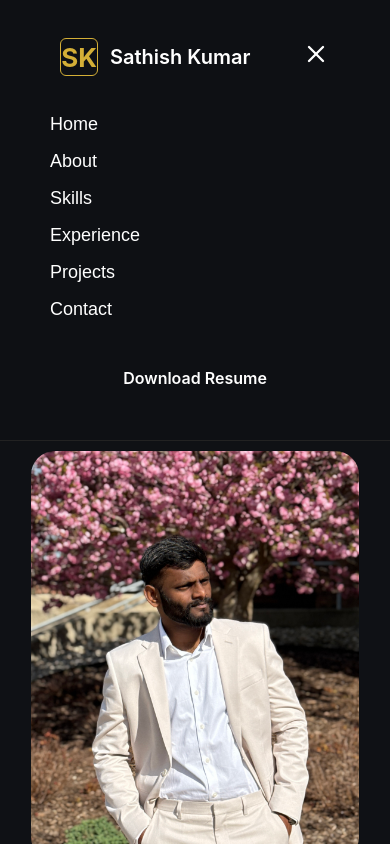
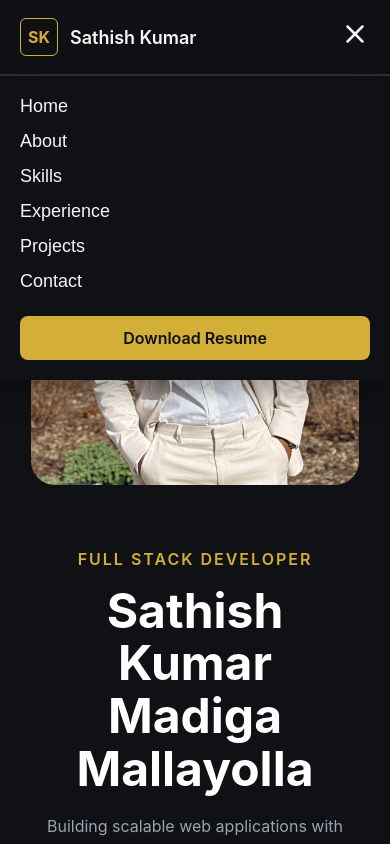
Before and after one commit to Sathish0620/Portfolio, a React (Vite) app: page / in a window 390 px wide. Both pictures are taken after a click on the button "Toggle navigation menu". Shown: the top 844 px of the page. Built offline with nearby package versions, Linux system fonts and the light colour scheme.

Commit message:
feat: complete responsive navigation bar

```diff
--- /dev/null
+++ b/src/components/Button/Button.css
@@ -0,0 +1,52 @@
+.btn {
+    display: inline-flex;
+    align-items: center;
+    justify-content: center;
+
+    padding: 14px 28px;
+
+    border-radius: 10px;
+
+    font-weight: 600;
+
+    font-size: 16px;
+
+    text-decoration: none;
+
+    cursor: pointer;
+
+    transition: all .3s ease;
+}
+
+.btn-primary {
+
+    background: var(--gold);
+
+    color: var(--bg);
+
+    border: 2px solid var(--gold);
+
+}
+
+.btn-primary:hover{
+
+    background: transparent;
+
+    color: var(--gold);
+
+}
+
+.btn-secondary{
+
+    border:2px solid var(--gold);
+
+    color:var(--gold);
+
+}
+.btn-secondary:hover{
+
+    background:var(--gold);
+
+    color:var(--bg);
+
+}
--- /dev/null
+++ b/src/components/Button/Button.tsx
@@ -0,0 +1,40 @@
+import "./Button.css";
+
+interface ButtonProps {
+  children: React.ReactNode;
+  href?: string;
+  onClick?: () => void;
+  variant?: "primary" | "secondary";
+  download?: boolean;
+}
+
+const Button = ({
+  children,
+  href,
+  onClick,
+  variant = "primary",
+  download = false,
+}: ButtonProps) => {
+  if (href) {
+    return (
+      <a
+        href={href}
+        download={download}
+        className={`btn btn-${variant}`}
+      >
+        {children}
+      </a>
+    );
+  }
+
+  return (
+    <button
+      className={`btn btn-${variant}`}
+      onClick={onClick}
+    >
+      {children}
+    </button>
+  );
+};
+
+export default Button;
--- a/src/components/Hero/Hero.css
+++ b/src/components/Hero/Hero.css
@@ -107,3 +107,23 @@ order:-1;
 }
 
 }
+.hero-buttons{
+
+    display:flex;
+
+    gap:18px;
+
+    margin-top:2rem;
+
+}
+@media(max-width:900px){
+
+.hero-buttons{
+
+justify-content:center;
+
+flex-wrap:wrap;
+
+}
+
+}
--- a/src/components/Hero/Hero.tsx
+++ b/src/components/Hero/Hero.tsx
@@ -1,7 +1,8 @@
 import "./Hero.css";
 
 import { PROFILE } from "../../constants/profile";
-
+import Button from "../Button/Button";
+import { scrollToSection } from "../../utils/scrollToSection";
 import heroImage from "../../assets/images/Photo.jpeg";
 
 const Hero = () => {
@@ -26,6 +27,12 @@ const Hero = () => {
           </p>
 
           <div className="hero-buttons">
+            <Button href={PROFILE.resume} download>
+                Download Resume
+            </Button>
+            <Button variant="secondary" onClick={()=>scrollToSection("Projects")}>
+              View Projects
+            </Button>
 
           </div>
 
--- a/src/components/Navbar/Navbar.css
+++ b/src/components/Navbar/Navbar.css
@@ -1,234 +1,283 @@
+/* ==========================================
+   NAVBAR
+========================================== */
+
 .navbar {
-
-    position: sticky;
-    top: 0;
-    padding:20px 30px;
-    transition:.3s;
-
-    width: 100%;
-
-    background: rgba(15,17,21,.85);
-
-    backdrop-filter: blur(12px);
-
-    z-index: 999;
-
-    border-bottom:1px solid #222;
-
+  position: sticky;
+  top: 0;
+  width: 100%;
+  background: rgba(15, 17, 21, 0.85);
+  backdrop-filter: blur(12px);
+  border-bottom: 1px solid var(--border);
+  transition: all 0.3s ease;
+  z-index: 999;
 }
 
-.navbar.scrolled{
-
-padding:12px 0;
-
-box-shadow:0 8px 25px rgba(0,0,0,.3);
-
+.navbar.scrolled {
+  background: rgba(15, 17, 21, 0.95);
+  box-shadow: 0 8px 25px rgba(0, 0, 0, 0.35);
 }
 
-.nav-container{
+/* ==========================================
+   CONTAINER
+========================================== */
 
-    max-width:1200px;
+.nav-container {
+  position: relative;
 
-    margin:auto;
+  max-width: 1200px;
+  margin: 0 auto;
 
-    display:flex;
+  display: flex;
+  justify-content: space-between;
+  align-items: center;
 
-    justify-content:space-between;
-
-    align-items:center;
-
-    padding:18px 30px;
-
+  padding: 18px 30px;
 }
 
-.logo{
-     display:flex;
-    align-items:center;
-    gap:12px;
+/* ==========================================
+   LOGO
+========================================== */
 
-    font-size:26px;
+.logo {
+  display: flex;
+  align-items: center;
+  gap: 12px;
 
-    font-weight:bold;
-
-    cursor:pointer;
-
-    color:#D4AF37;
-
+  cursor: pointer;
 }
 
+.logo-box {
+  width: 38px;
+  height: 38px;
 
-.nav-links{
+  display: flex;
+  justify-content: center;
+  align-items: center;
 
-    background:none;
+  border: 1px solid var(--gold);
+  border-radius: 6px;
 
-    border:none;
+  color: var(--gold);
+  font-weight: 700;
 
-    color:white;
-
-    cursor:pointer;
-
-    font-size:16px;
-    padding:8px 12px;
-
+  transition: all 0.3s ease;
 }
 
-.nav-link:hover{
-
-    color:#D4AF37;
-    transition: color 0.25s ease;
-
+.logo:hover .logo-box {
+  background: var(--gold);
+  color: var(--bg);
 }
 
-.resume-btn{
-
-    background:#e3be44;
-
-    color:black;
-
-    border:none;
-
-    padding:10px 18px;
-
-    border-radius:8px;
-
-    cursor:pointer;
-    transition: all 0.3s ease;
-
-}
-.resume-btn:hover{
-    background:transparent;
-    color:#696865;
-    border:1px solid #D4AF37;
+.logo-text {
+  color: var(--text);
+  font-size: 20px;
+  font-weight: 600;
 }
 
-.logo-box{
+/* ==========================================
+   DESKTOP NAVIGATION
+========================================== */
 
-    width:38px;
-    height:38px;
-
-    display:flex;
-    align-items:center;
-    justify-content:center;
-
-    border:1px solid #D4AF37;
-
-    border-radius:6px;
-
-    color:#D4AF37;
-
-    font-weight:700;
+.nav-links {
+  display: flex;
+  gap: 24px;
 }
 
-.logo-text{
+.nav-link {
+  background: transparent;
+  border: none;
 
-    font-size:20px;
+  color: var(--text);
 
-    font-weight:600;
+  font-size: 16px;
+  font-weight: 500;
 
-    color:white;
-}
-.nav-actions{
-    display:flex;
-    align-items:center;
-    gap:16px;
-}
-.menu-btn{
+  cursor: pointer;
 
-    display:none;
+  padding: 8px 12px;
 
-    background:none;
-
-    border:none;
-
-    color:var(--text);
-
-    cursor:pointer;
-
-    font-size:28px;
-
+  transition: color 0.25s ease;
 }
 
+.nav-link:hover {
+  color: var(--gold);
+}
+
+/* ==========================================
+   ACTIONS
+========================================== */
+
+.nav-actions {
+  display: flex;
+  align-items: center;
+  gap: 16px;
+}
+
+/* ==========================================
+   RESUME BUTTON
+========================================== */
+
+.resume-btn {
+  text-decoration: none;
+
+  padding: 10px 18px;
+
+  border: 2px solid var(--gold);
+  border-radius: 8px;
+
+  background: var(--gold);
+  color: var(--bg);
+
+  font-weight: 600;
+
+  transition: all 0.3s ease;
+}
+
+.resume-btn:hover {
+  background: transparent;
+  color: var(--gold);
+}
+
+/* ==========================================
+   HAMBURGER BUTTON
+========================================== */
+
+.menu-btn {
+  display: none;
+
+  background: none;
+  border: none;
+
+  color: var(--text);
+
+  cursor: pointer;
+
+  font-size: 30px;
+
+  transition: color 0.3s ease;
+}
+
+.menu-btn:hover {
+  color: var(--gold);
+}
+
+/* ==========================================
+   MOBILE MENU
+========================================== */
+
 .mobile-menu {
-    transform: translateX(100%);
-    opacity: 0;
-    transition: all 0.3s ease;
-    pointer-events: none;
+  position: absolute;
+
+  top: calc(100% + 1px);
+  left: 0;
+
+  width: 100%;
+
+  display: flex;
+  flex-direction: column;
+  gap: 14px;
+
+  background: var(--bg);
+
+  border-top: 1px solid var(--border);
+  box-shadow: 0 12px 25px rgba(0, 0, 0, 0.35);
+
+  padding: 20px;
+
+  opacity: 0;
+  visibility: hidden;
+
+  transform: translateY(-10px);
+
+  pointer-events: none;
+
+  transition:
+    opacity 0.3s ease,
+    transform 0.3s ease,
+    visibility 0.3s ease;
 }
 
 .mobile-menu.open {
-    transform: translateX(0);
-    opacity: 1;
-    pointer-events: auto;
+  opacity: 1;
+  visibility: visible;
+
+  transform: translateY(0);
+
+  pointer-events: auto;
 }
 
-@media (max-width:768px){
+/* ==========================================
+   MOBILE NAV BUTTONS
+========================================== */
 
-.nav-links{
+.mobile-nav-link {
+  background: transparent;
+  border: none;
 
-display:none;
+  color: var(--text);
 
+  font-size: 18px;
+
+  text-align: left;
+
+  cursor: pointer;
+
+  transition: color 0.25s ease;
 }
 
-.resume-btn{
-
-display:none;
-
+.mobile-nav-link:hover {
+  color: var(--gold);
 }
 
-.menu-btn{
-
-display:block;
-
-}
-
-.mobile-menu{
-
-display:flex;
-
-flex-direction:column;
-
-padding:20px;
-
-gap:16px;
-
-background:var(--bg);
-
-}
-
-.mobile-menu button{
-
-background:none;
-
-border:none;
-
-color:var(--text);
-
-font-size:18px;
-
-text-align:left;
-
-cursor:pointer;
-
-}
-}
+/* ==========================================
+   MOBILE RESUME BUTTON
+========================================== */
 
 .mobile-resume-btn {
-    margin-top: 20px;
-    padding: 12px;
-    text-align: center;
+  margin-top: 10px;
 
-    background: var(--gold);
-    color: var(--bg);
+  text-decoration: none;
+  text-align: center;
 
-    border-radius: 8px;
+  padding: 12px;
 
-    text-decoration: none;
+  border-radius: 8px;
 
-    font-weight: 600;
+  background: var(--gold);
+  color: var(--bg);
 
-    transition: all 0.3s ease;
+  font-weight: 600;
+
+  transition: all 0.3s ease;
 }
 
 .mobile-resume-btn:hover {
-    opacity: 0.9;
+  opacity: 0.9;
 }
+
+/* ==========================================
+   RESPONSIVE
+========================================== */
+
+@media (max-width: 768px) {
+  .nav-container {
+    padding: 18px 20px;
+  }
+
+  .nav-links {
+    display: none;
+  }
+
+  .resume-btn {
+    display: none;
+  }
+
+  .menu-btn {
+    display: block;
+  }
+
+  .logo-text {
+    font-size: 18px;
+  }
+}
--- a/src/components/Navbar/Navbar.tsx
+++ b/src/components/Navbar/Navbar.tsx
@@ -1,14 +1,17 @@
 import "./Navbar.css";
 import { useState, useEffect } from "react";
+import { FiMenu, FiX } from "react-icons/fi";
+
 import { NAV_ITEMS } from "../../data/navigation";
-import { FiMenu, FiX } from "react-icons/fi";
+import { scrollToSection } from "../../utils/scrollToSection";
+
+const SCROLL_THRESHOLD = 50;
 
 const Navbar = () => {
   const [scrolled, setScrolled] = useState(false);
   const [isMenuOpen, setIsMenuOpen] = useState(false);
-    const SCROLL_THRESHOLD = 50;
+
   useEffect(() => {
-
     const handleScroll = () => {
       setScrolled(window.scrollY > SCROLL_THRESHOLD);
     };
@@ -18,53 +21,41 @@ const Navbar = () => {
     return () => {
       window.removeEventListener("scroll", handleScroll);
     };
-
   }, []);
 
-        const scrollToSection = (id: string) => {
-    const section = document.getElementById(id);
-
-    if (!section) return;
-
-    section.scrollIntoView({
-        behavior: "smooth",
-        block: "start",
-    });
+    const handleNavigation = (sectionId: string) => {
+    scrollToSection(sectionId);
+    setIsMenuOpen(false);
     };
 
-
   return (
-
     <header className={`navbar ${scrolled ? "scrolled" : ""}`}>
       <div className="nav-container">
-
         <div
           className="logo"
-            onClick={() => scrollToSection("hero")}
+          onClick={() =>
+            handleNavigation("hero")
+        }
         >
           <span className="logo-box">SK</span>
-            <span className="logo-text">
-                Sathish Kumar
-            </span>
+          <span className="logo-text">Sathish Kumar</span>
         </div>
 
         <nav className="nav-links">
-
           {NAV_ITEMS.map((item) => (
             <button
               key={item.id}
               className="nav-link"
-              onClick={() => scrollToSection(item.id)}
+              onClick={() => handleNavigation(item.id)}
             >
               {item.label}
             </button>
           ))}
+        </nav>
 
-        </nav>
         <div className="nav-actions">
-
           <a
-                href="/resume.pdf"
+            href="/PROFILE.resume"
             download
             className="resume-btn"
           >
@@ -73,48 +64,36 @@ const Navbar = () => {
 
           <button
             className="menu-btn"
-                onClick={() => setIsMenuOpen(!isMenuOpen)}
+            onClick={() => setIsMenuOpen((prev) => !prev)}
+            aria-label="Toggle navigation menu"
           >
             {isMenuOpen ? <FiX /> : <FiMenu />}
           </button>
-
         </div>
-
-      </div>
-      {isMenuOpen && (
-
         <div className={`mobile-menu ${isMenuOpen ? "open" : ""}`}>
-
-            {NAV_ITEMS.map((item)=>(
-
+        {NAV_ITEMS.map((item) => (
           <button
             key={item.id}
-                    onClick={()=>{
-                        scrollToSection(item.id);
-                        setIsMenuOpen(false);
-                    }}
+            className="mobile-nav-link"
+            onClick={() =>handleNavigation(item.id)
+            }
           >
             {item.label}
           </button>
+        ))}
 
-            ))}
-            <a href="/resume.pdf"
-
+        <a
+          href="/resume.pdf"
           download
-
           className="mobile-resume-btn"
-
           onClick={() => setIsMenuOpen(false)}
-
         >
-
           Download Resume
-
         </a>
-
+      </div>
       </div>
 
-    )}
+
     </header>
   );
 };
--- a/src/styles/variables.css
+++ b/src/styles/variables.css
@@ -1 +1,15 @@
---text-secondary: #9CA3AF;
+:root{
+
+    --bg:#0F1115;
+
+    --surface:#1A1D23;
+
+    --gold:#D4AF37;
+
+    --text:#F5F5F5;
+
+    --text-secondary:#9CA3AF;
+
+    --border:#2A2F38;
+
+}
--- /dev/null
+++ b/src/utils/scrollToSection.ts
@@ -0,0 +1,10 @@
+export const scrollToSection = (id: string) => {
+  const section = document.getElementById(id);
+
+  if (!section) return;
+
+  section.scrollIntoView({
+    behavior: "smooth",
+    block: "start",
+  });
+};
```
Lines whose indentation alone changed are shown as unchanged.
